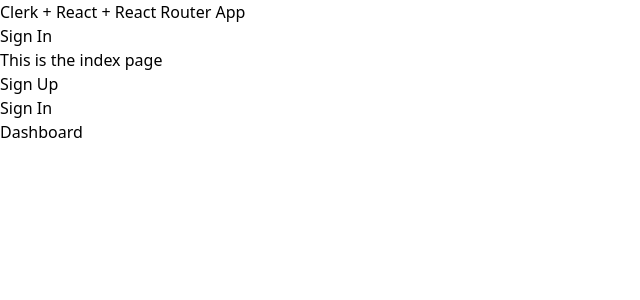
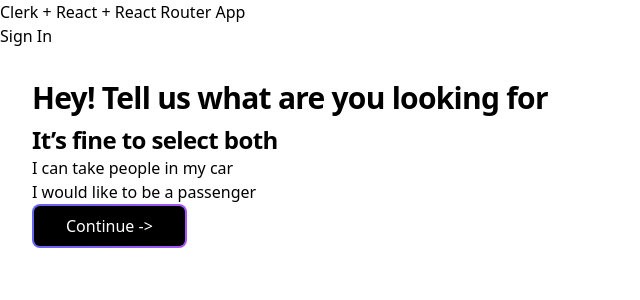
Before and after one commit to krzysztofcybulski/commuty, a React (Vite) app in the folder frontend/: page / in a window 1280 px wide. Shown: the top 300 px of the page, without its empty margins (0-640 px from the left). Built offline with nearby package versions, Linux system fonts and the light colour scheme; no server answers.

Commit message:
Welcome view draft

```diff
--- a/frontend/src/App.tsx
+++ b/frontend/src/App.tsx
@@ -1,4 +1,3 @@
-import { SignInButton, SignedIn, SignedOut, UserButton } from '@clerk/clerk-react';
 import './App.css'
 import {ThreeDCardDemo} from "./components/ThreeDCardDemo.tsx";
 
--- /dev/null
+++ b/frontend/src/components/Button.tsx
@@ -0,0 +1,13 @@
+interface ButtonProps {
+    text: string;
+}
+
+export const Button = ({text}: ButtonProps) => {
+    return <button className="p-[2px] relative">
+        <div className="absolute inset-0 bg-gradient-to-r from-indigo-500 to-purple-500 rounded-lg"/>
+        <div
+            className="px-8 py-2 bg-black rounded-[6px]  relative group transition duration-200 text-white hover:bg-transparent">
+            {text}
+        </div>
+    </button>
+}
--- /dev/null
+++ b/frontend/src/components/TypographyH1.tsx
@@ -0,0 +1,9 @@
+interface TypographyH1Props {
+    text: string;
+}
+
+export const TypographyH1 = ({text}: TypographyH1Props) => (
+    <h1 className="scroll-m-20 text-4xl font-extrabold tracking-tight lg:text-5xl">
+        {text}
+    </h1>
+);
--- /dev/null
+++ b/frontend/src/components/TypographyH2.tsx
@@ -0,0 +1,11 @@
+interface TypographyH2Props {
+    text: string;
+}
+
+export function TypographyH2({text}: TypographyH2Props) {
+    return (
+        <h2 className="scroll-m-20 pb-2 text-3xl font-semibold tracking-tight first:mt-0">
+            {text}
+        </h2>
+    )
+}
--- /dev/null
+++ b/frontend/src/components/TypographyH3.tsx
@@ -0,0 +1,11 @@
+interface TypographyH3Props {
+    text: string;
+}
+
+export function TypographyH3({text}: TypographyH3Props) {
+    return (
+        <h3 className="scroll-m-20 text-2xl font-semibold tracking-tight">
+            {text}
+        </h3>
+    )
+}
--- a/frontend/src/routes/index.tsx
+++ b/frontend/src/routes/index.tsx
@@ -5,11 +5,12 @@
     <div>
       <h1>This is the index page</h1>
       <div>
-        <ul>
-          <li><Link to="/sign-up">Sign Up</Link></li>
-          <li><Link to="/sign-in">Sign In</Link></li>
-          <li><Link to="/dashboard">Dashboard</Link></li>
-        </ul>
+          <ul>
+              <li><Link to="/welcome">Welcome</Link></li>
+              <li><Link to="/sign-up">Sign Up</Link></li>
+              <li><Link to="/sign-in">Sign In</Link></li>
+              <li><Link to="/dashboard">Dashboard</Link></li>
+          </ul>
       </div>
     </div>
   )
--- /dev/null
+++ b/frontend/src/views/WelcomeView.tsx
@@ -0,0 +1,17 @@
+import {Button} from "../components/Button.tsx";
+import {TypographyH2} from "../components/TypographyH2.tsx";
+import {TypographyH3} from "../components/TypographyH3.tsx";
+
+export const WelcomeView = () => {
+    return <div className="container mx-auto p-8">
+        <TypographyH2 text={"Hey! Tell us what are you looking for"}/>
+        <TypographyH3 text={"It’s fine to select both"}/>
+        <div>
+            <p>I can take people in my car</p>
+        </div>
+        <div>
+            <p>I would like to be a passenger</p>
+        </div>
+        <Button text={"Continue ->"}/>
+    </div>
+}
```
Also changed, not shown: frontend/src/main.tsx (+9 -9 lines), 2 other files (tests, documents, lock files or other folders).
